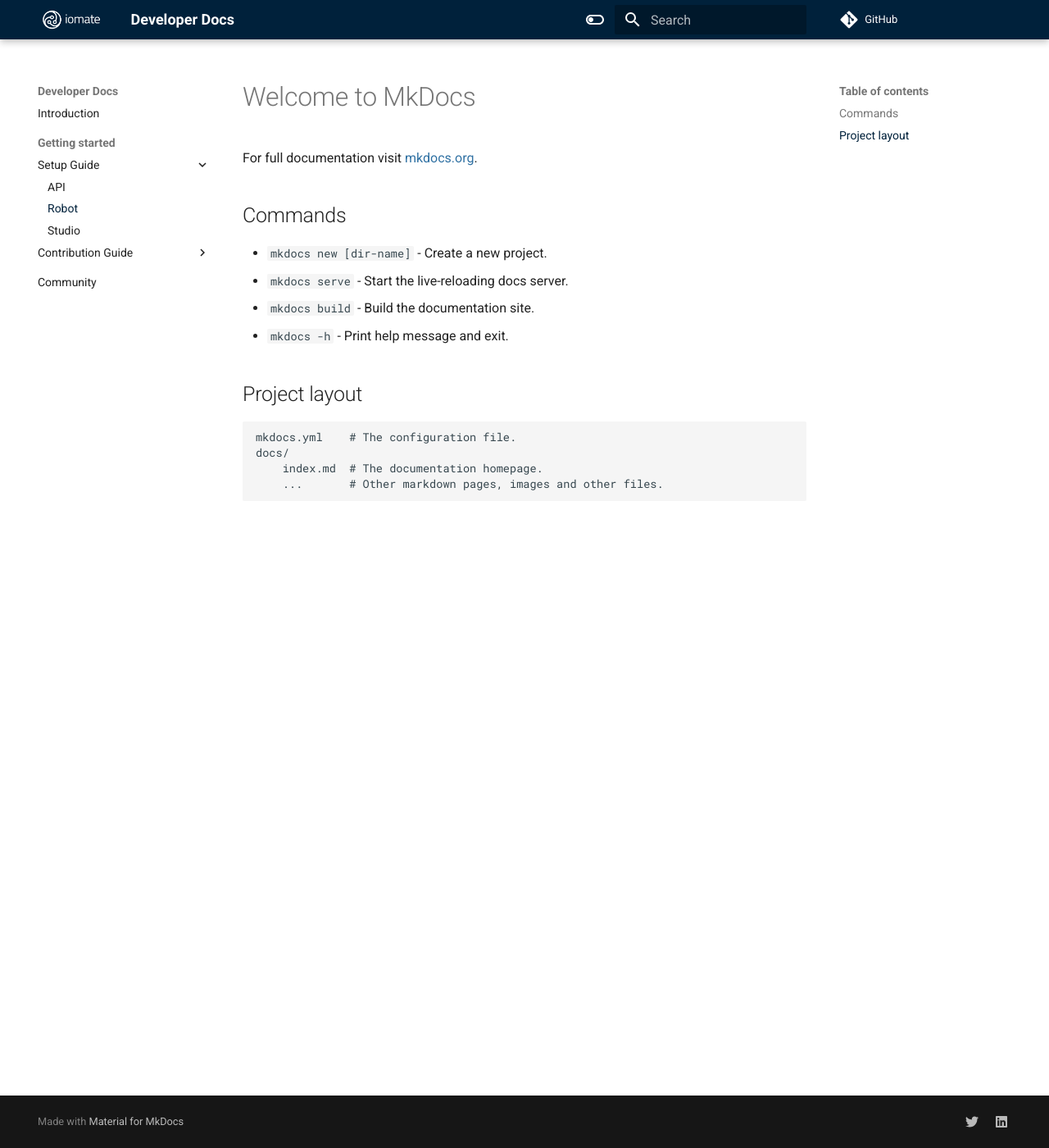
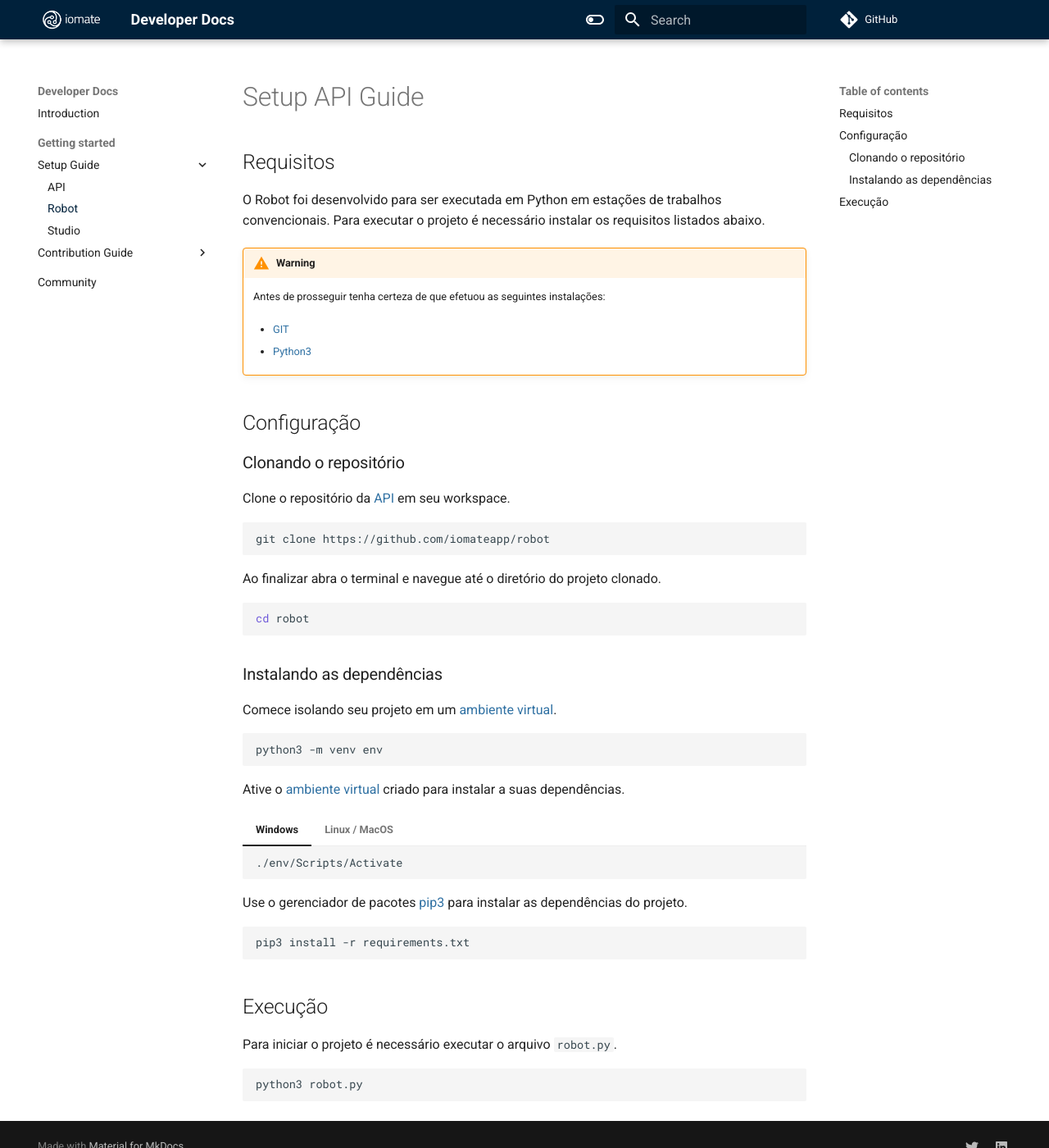
Before and after one commit to iomateapp/docs, an MkDocs documentation site: the page built from docs/setup-robot.md, in a window 1280 px wide and 1400 px high. Shown: the whole window at 82% size. Built offline with MkDocs 1.6.1 and Material for MkDocs 9.7.7, drawn with Linux system fonts in a browser that asks for light colours.

Commit message:
Update setup-robot.md

````diff
--- a/docs/setup-robot.md
+++ b/docs/setup-robot.md
@@ -1,17 +1,59 @@
-# Welcome to MkDocs
+# Setup API Guide
 
-For full documentation visit [mkdocs.org](https://www.mkdocs.org).
+## Requisitos
 
-## Commands
+O Robot foi desenvolvido para ser executada em Python em estações de trabalhos convencionais.
+Para executar o projeto é necessário instalar os requisitos listados abaixo.
+!!! warning
 
-* `mkdocs new [dir-name]` - Create a new project.
-* `mkdocs serve` - Start the live-reloading docs server.
-* `mkdocs build` - Build the documentation site.
-* `mkdocs -h` - Print help message and exit.
+    Antes de prosseguir tenha certeza de que efetuou as seguintes instalações:
 
-## Project layout
+    - [GIT](https://git-scm.com/)
 
-    mkdocs.yml    # The configuration file.
-    docs/
-        index.md  # The documentation homepage.
-        ...       # Other markdown pages, images and other files.
+    - [Python3](https://www.python.org/downloads/)
+
+
+## Configuração
+### Clonando o repositório
+Clone o repositório da [API](https://github.com/iomateapp/api) em seu workspace.
+
+```bash
+git clone https://github.com/iomateapp/robot
+```
+
+Ao finalizar abra o terminal e navegue até o diretório do projeto clonado.
+```bash
+cd robot
+```
+
+### Instalando as dependências
+Comece isolando seu projeto em um [ambiente virtual](https://docs.python.org/3/library/venv.html).
+
+```bash
+python3 -m venv env
+```
+
+Ative o [ambiente virtual](https://docs.python.org/3/library/venv.html) criado para instalar a suas dependências.
+
+=== "Windows"
+
+    ``` bash
+    ./env/Scripts/Activate
+    ```
+
+=== "Linux / MacOS"
+    ``` bash
+    source ./env/bin/activate
+    ```
+
+Use o gerenciador de pacotes [pip3](https://pip.pypa.io/en/stable/) para instalar as dependências do projeto.
+
+```bash
+pip3 install -r requirements.txt
+```
+
+## Execução
+Para iniciar o projeto é necessário executar o arquivo `robot.py`.
+```bash
+python3 robot.py
+```
````
